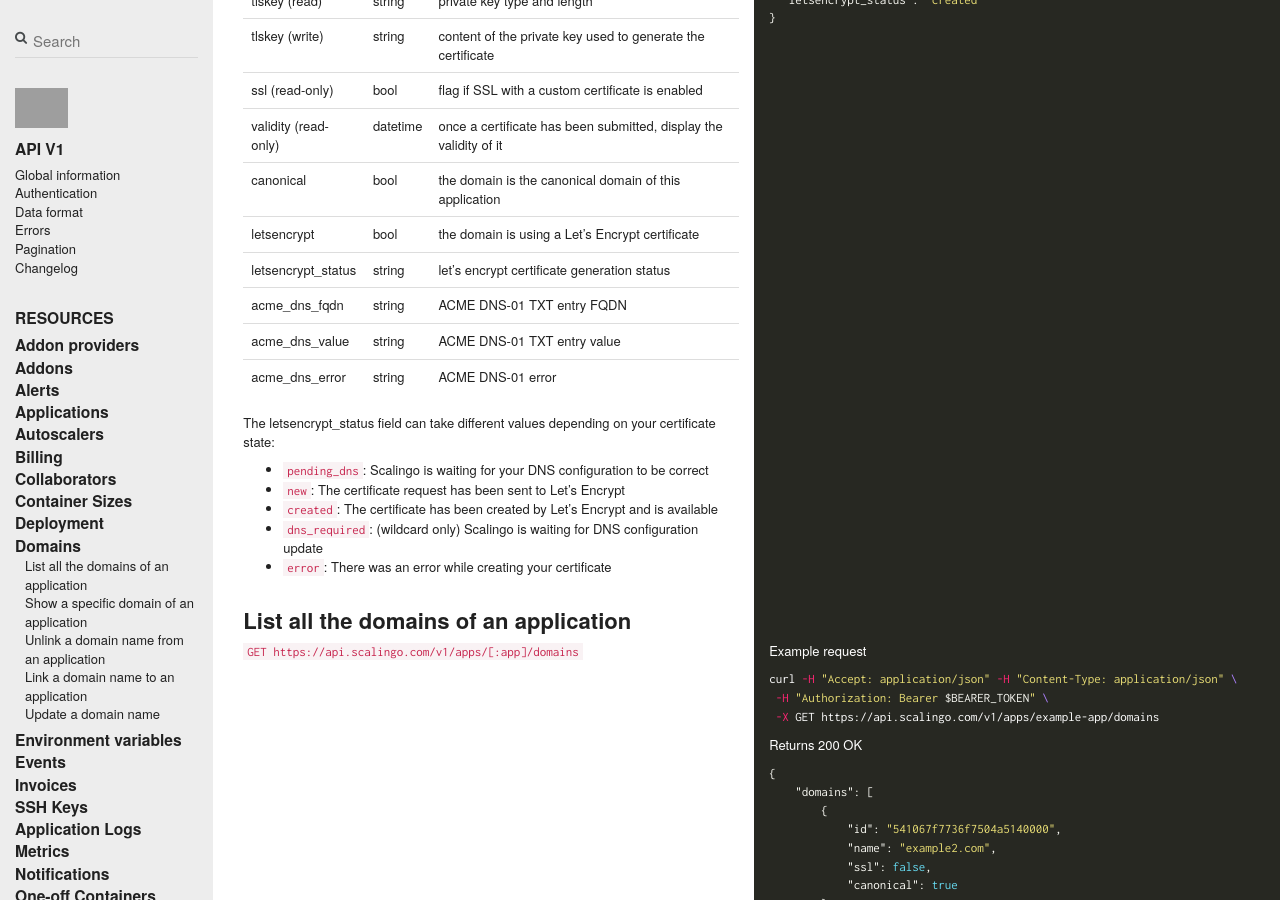
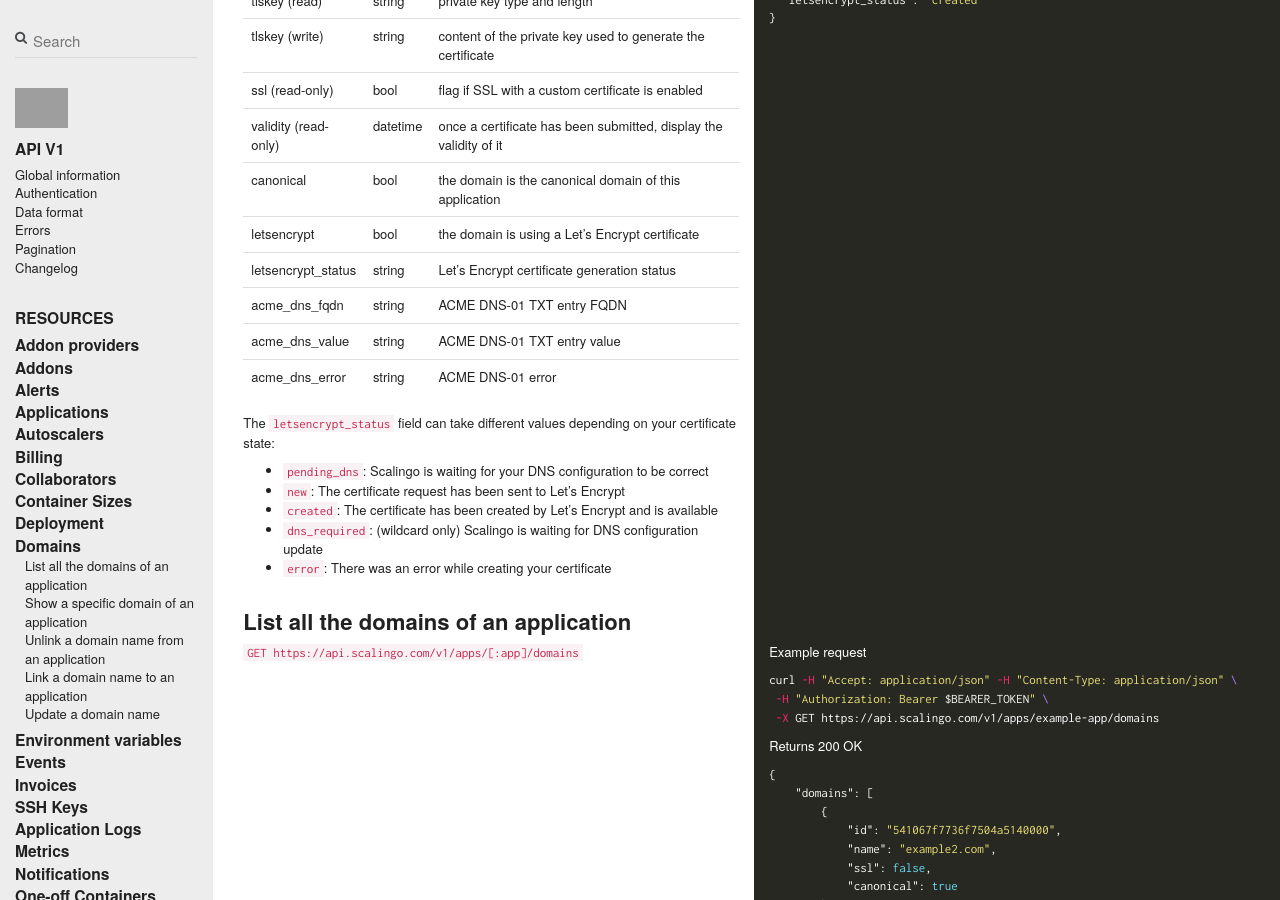
Before and after one commit to jdauphant/developers-documentation, a Jekyll site: the page built from _scalingo_api/domains.md, in a window 1280 px wide and 900 px high, scrolled down 346 px. Built offline with Jekyll 4.4.1, drawn with Linux system fonts in a browser that asks for light colours; nearby versions of some CDN libraries; comment, search, counter and statistics services are not loaded; grey boxes are pictures that could not be loaded.

Commit message:
Apply suggestions from code review

```diff
--- a/_scalingo_api/domains.md
+++ b/_scalingo_api/domains.md
@@ -26,13 +26,13 @@ result in the presence of one resource domain.
 | validity (read-only) | datetime | once a certificate has been submitted, display the validity of it |
 | canonical            | bool     | the domain is the canonical domain of this application            |
 | letsencrypt          | bool     | the domain is using a Let's Encrypt certificate                   |
-| letsencrypt_status   | string   | let's encrypt certificate generation status                       |
+| letsencrypt_status   | string   | Let's Encrypt certificate generation status                       |
 | acme_dns_fqdn        | string   | ACME DNS-01 TXT entry FQDN                                        |
 | acme_dns_value       | string   | ACME DNS-01 TXT entry value                                       |
 | acme_dns_error       | string   | ACME DNS-01 error                                                 |
 
 
-The letsencrypt_status field can take different values depending on your certificate state:
+The `letsencrypt_status` field can take different values depending on your certificate state:
 
 - `pending_dns`: Scalingo is waiting for your DNS configuration to be correct
 - `new`: The certificate request has been sent to Let's Encrypt
```
